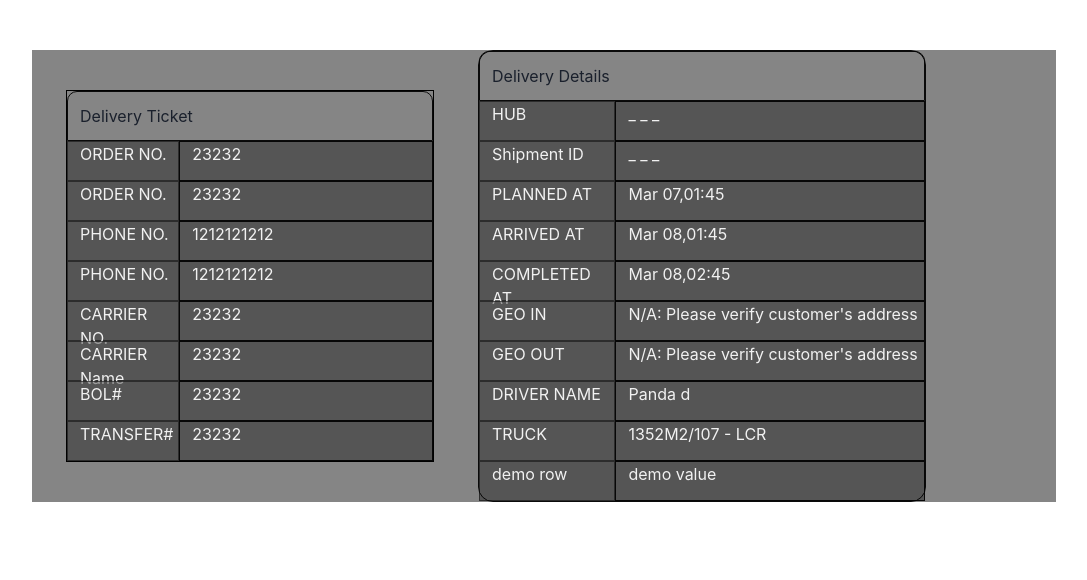
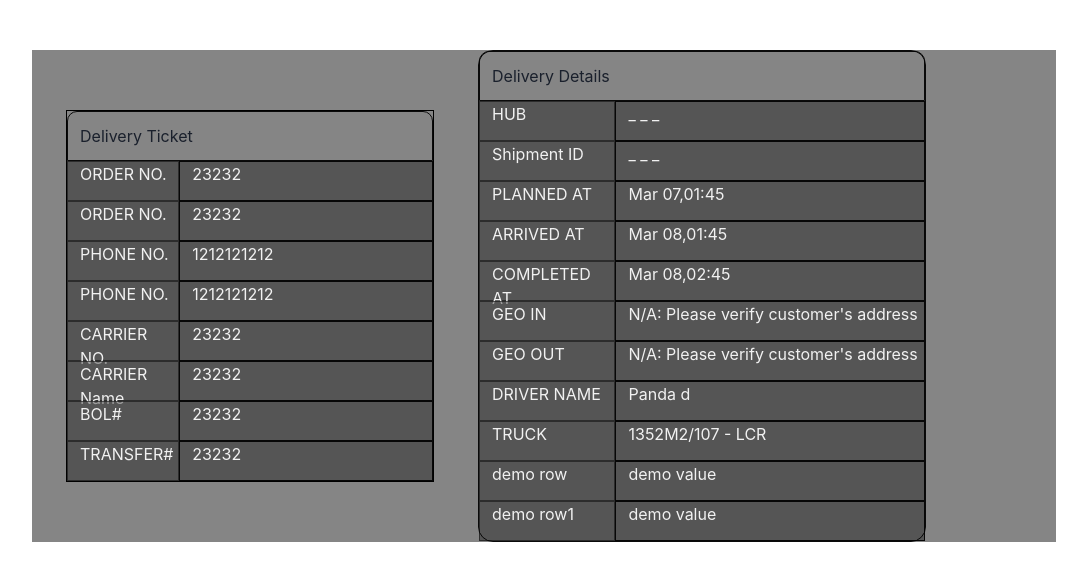
Before and after one commit to surakshagithub/emotionpractice, a React (Create React App) app: page / in a window 1280 px wide. Shown: the top 580 px of the page, without its empty margins (96-1183 px from the left). Built offline with nearby package versions, Linux system fonts and the light colour scheme.

Commit message:
pushed into new

```diff
--- a/src/Components/DeliveryDetails.js
+++ b/src/Components/DeliveryDetails.js
@@ -44,6 +44,10 @@ const deliveryDetails = [
   },
   {
     title: "demo row",
+    value: "demo value",
+  },
+  {
+    title: "demo row1",
     value: "demo value",
   },
 ];
```
